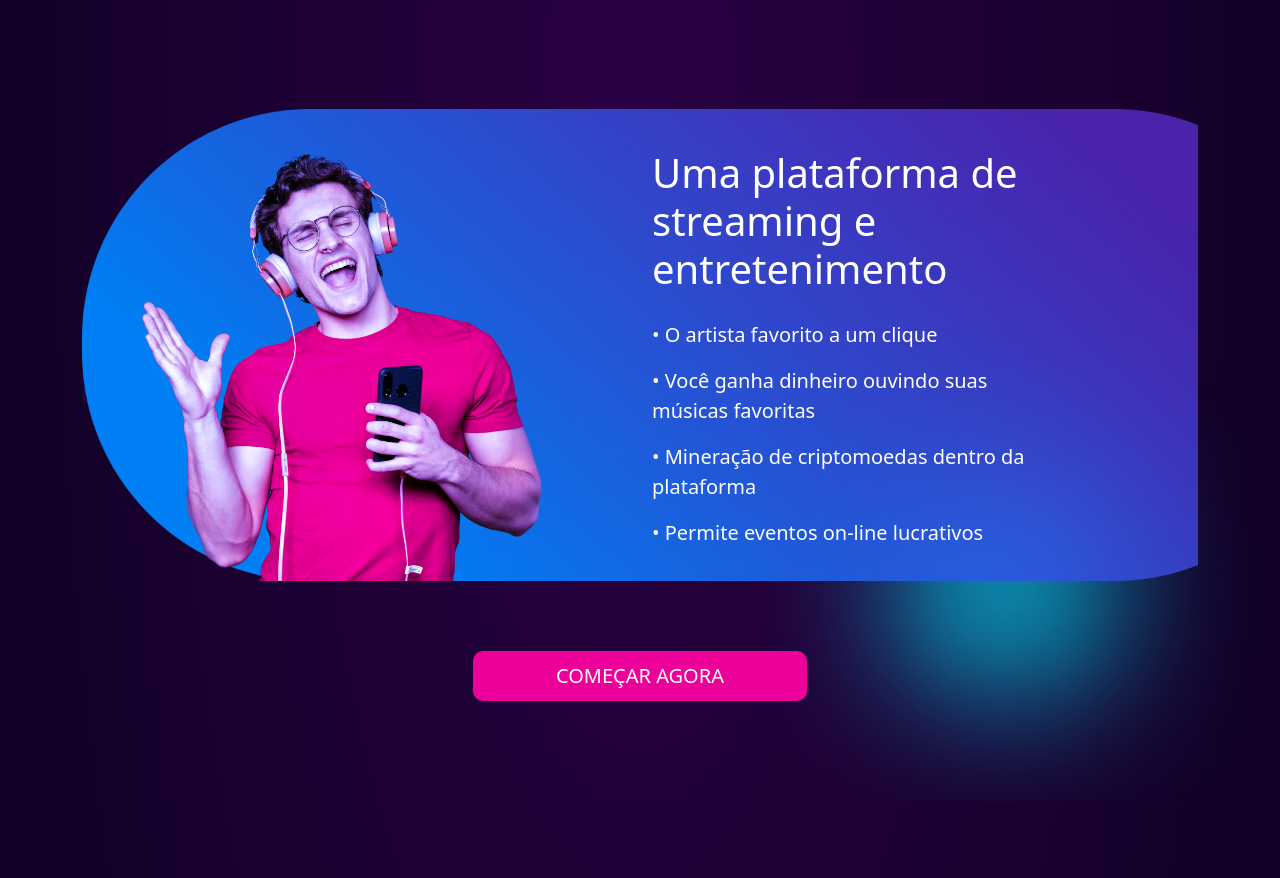
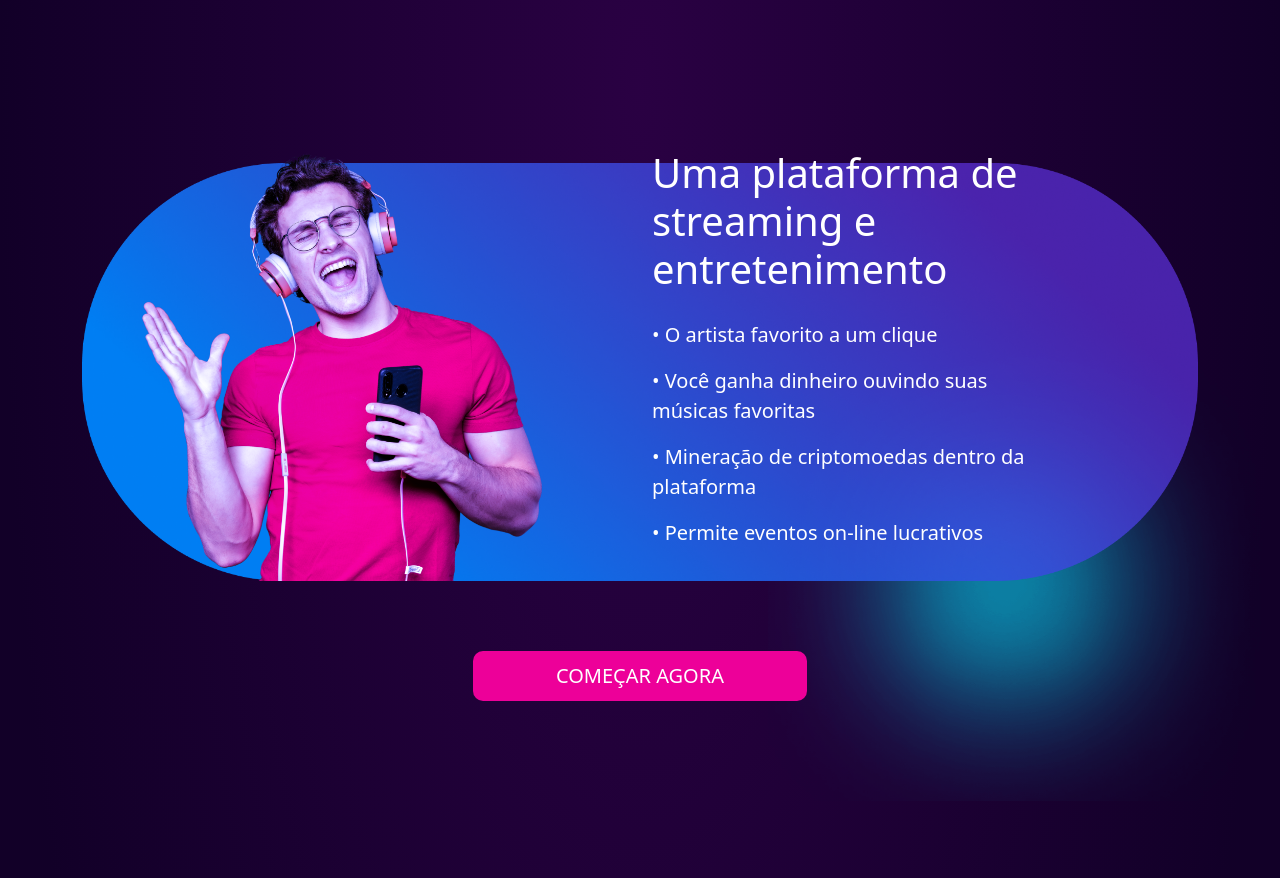
Before and after one commit to Fileroxx/LiveMuzic, a plain HTML site: page index.html in a window 1280 px wide. Shown: the part 1925-2803 px from the top of the page. Drawn offline with nearby package versions, Linux system fonts and the light colour scheme.

Commit message:
Formatado

```diff
--- a/css/estilo.css
+++ b/css/estilo.css
@@ -110,7 +110,8 @@ nav .acessar {
 
 #streaming .circular {
   background: url("../img/circular.png") no-repeat;
-  background-size: cover;
+  background-size: 100%;
+  background-position-y: 100%;
   margin-top: 10%;
   margin-bottom: 70px;
 }
```
